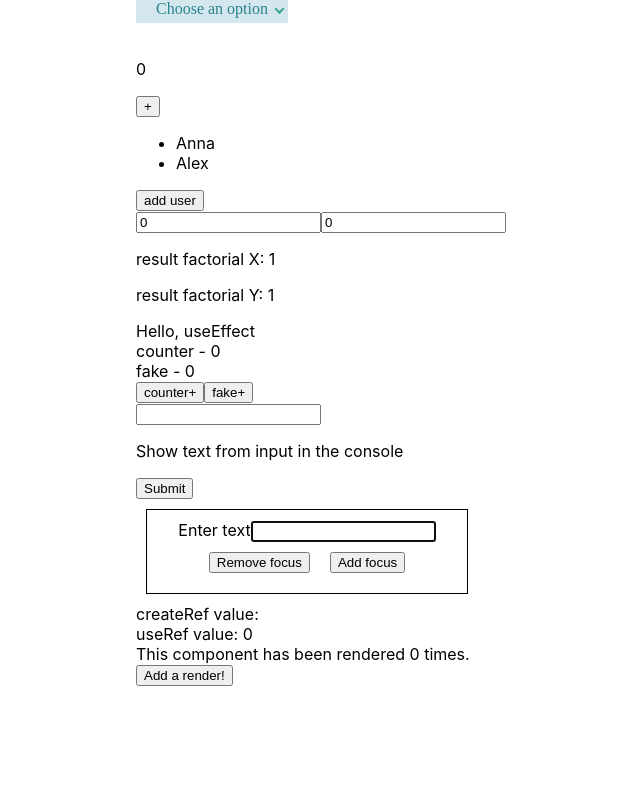
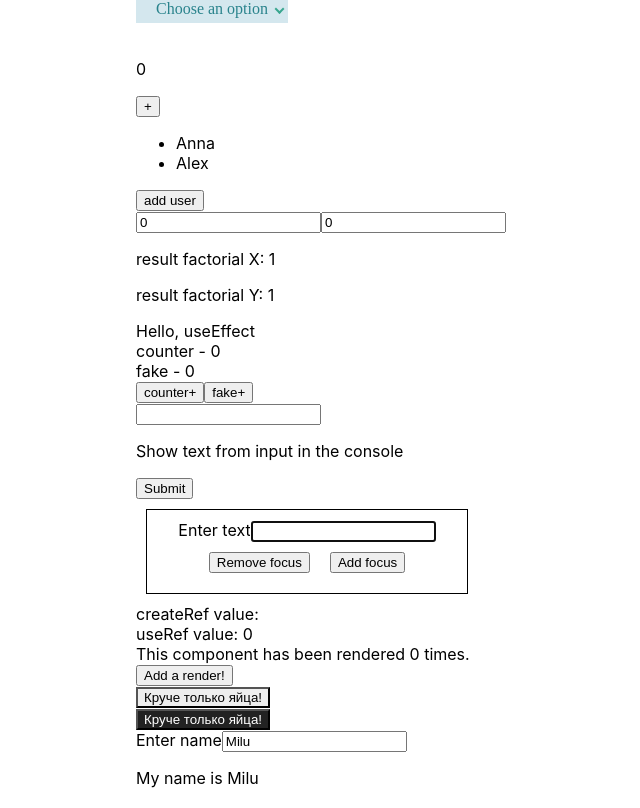
Before and after one commit to Yaroslav-Mig/react-ts-training, a React (Create React App) app: page / in a window 1280 px wide. Shown: the part 516-1324 px from the top of the page, without its empty margins (54-694 px from the left). Before the commit the page ends 1222 px from the top, so only its background shows below. Built offline with nearby package versions, Linux system fonts and the light colour scheme.

Commit message:
feat: add tutorial useContext

```diff
--- a/src/App.tsx
+++ b/src/App.tsx
@@ -13,6 +13,7 @@ import ReactUseMemo from './components/memo/ReactUseMemo';
 import UseEffectDemo from './components/useEffect/useEffectDemo';
 import UseCallback from './components/memo/UseCallback';
 import UseRefDemo from './components/useRef/useRefDemo';
+import UseContextDemo from './components/useContext/UseContextDemo';
 
 const menuList = [
   { id: '1', name: 'French fries' },
@@ -56,7 +57,8 @@ function App() {
 			<ReactUseMemo />
 			<UseEffectDemo />
 			<UseCallback />
-			<UseRefDemo/>
+			<UseRefDemo />
+			<UseContextDemo/>
     </div>
   );
 }
--- /dev/null
+++ b/src/components/useContext/UseContextDemo.tsx
@@ -0,0 +1,73 @@
+import React, { ChangeEvent, useContext, useState } from 'react';
+
+type ContextType = {
+  [theme: string]: string;
+};
+
+const themes = {
+  light: {
+    color: '#000000',
+    background: '#eeeeee',
+  },
+  dark: {
+    color: '#ffffff',
+    background: '#222222',
+  },
+};
+
+const ThemeContext = React.createContext<ContextType>(themes.light);
+const NameContext = React.createContext<any | null>(null);
+
+const UseContextDemo = () => {
+  console.log('UseContextDemo');
+  const [name, setName] = useState<string>('Milu');
+
+  const updateName = (e: ChangeEvent<HTMLInputElement>) => setName(e.target.value);
+
+  return (
+    <div>
+      <ToolbarMemo />
+      <ThemeContext.Provider value={themes.dark}>
+        <ToolbarMemo />
+      </ThemeContext.Provider>
+      <NameContext.Provider value={{ name, updateName }}>
+        <NameModifier />
+        <NamePrinter />
+      </NameContext.Provider>
+    </div>
+  );
+};
+export default UseContextDemo;
+
+const Toolbar = () => {
+  console.log('Toolbar');
+  return (
+    <div>
+      <ThemedButton />
+    </div>
+  );
+};
+const ToolbarMemo = React.memo(Toolbar);
+
+const ThemedButton = () => {
+  console.log('ThemedButton');
+  const theme = useContext(ThemeContext);
+  return <button style={theme}>Круче только яйца!</button>;
+};
+
+const NameModifier = () => {
+  console.log('NameModifier');
+  const { name, updateName } = useContext(NameContext);
+  return (
+    <>
+      <label htmlFor='name'>Enter name</label>
+      <input id='name' type='text' value={name} onChange={updateName} />
+    </>
+  );
+};
+
+const NamePrinter = () => {
+  console.log('NamePrinter');
+  const { name } = useContext(NameContext);
+  return <p>My name is {name}</p>;
+};
```
